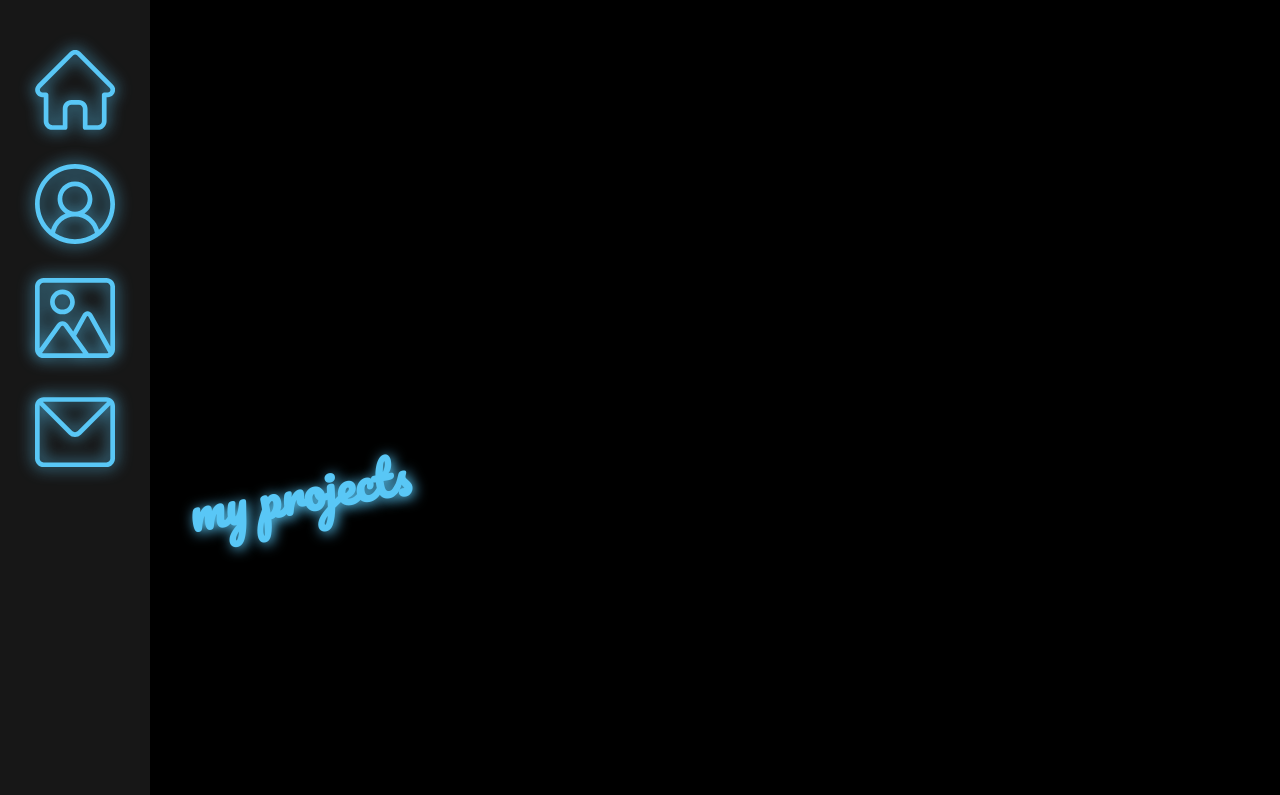
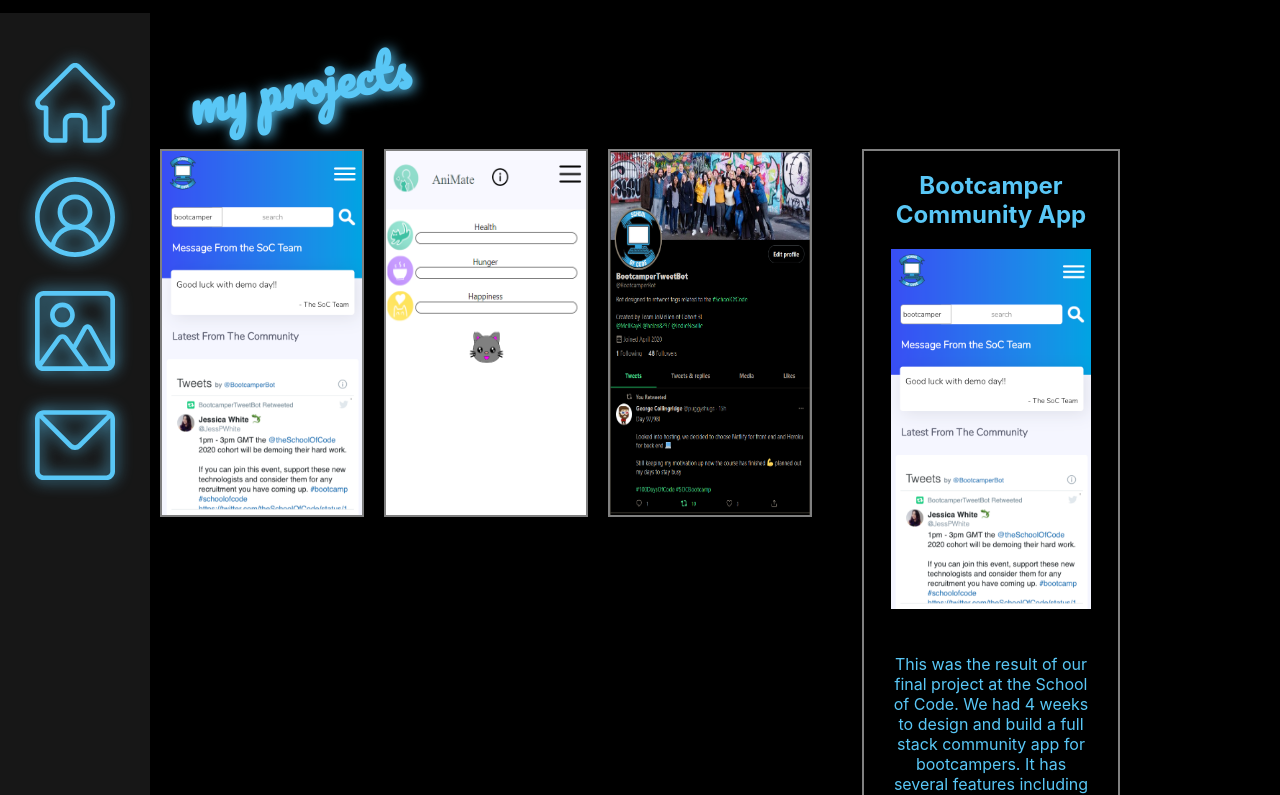
Before and after one commit to MellKay/portfolio, a React (Create React App) app: page /projects in a window 1280 px wide. Shown: the top 795 px of the page. Built offline with nearby package versions, Linux system fonts and the light colour scheme.

Commit message:
very janky first version of the grid

```diff
--- a/src/components/Projects/index.js
+++ b/src/components/Projects/index.js
@@ -3,6 +3,7 @@ import "./projects.css";
 import img1 from "../../assets/bnaHome.png";
 import img2 from "../../assets/ani-matehome.png";
 import img3 from "../../assets/twitterBot.PNG";
+import { useState } from "react";
 
 function Projects() {
   // 9 containers with thumbnail images
@@ -14,6 +15,8 @@ function Projects() {
 
   const projects = [
     {
+      id: 0,
+      title: "Bootcamper Community App",
       img: img1,
       description:
         "This was the result of our final project at the School of Code. We had 4 weeks to design and build a full stack community app for bootcampers. It has several features including a bootcamper list where you can see all bootcampers, past and present. It has a companies list where new bootcampers can see where previous bootcampers are working so they can get a good idea of where they can go and it has a list of relevent events in the area pulled from the meetup API, as well as many other features.",
@@ -21,12 +24,16 @@ function Projects() {
       liveSite: "https://bootcamper-network.netlify.app/",
     },
     {
+      id: 1,
+      title: "Ani-Mate",
       img: img2,
       description:
         "This is Ani-Mate, a month long project made by a small group for the Code First Girls: Hack from Home project. The idea behind this project was helping take care of yourself using a small virtual pet. Users would click the hunger button when they eat to feed Ani, the health button when they shower or sleep, and the happiness button when they do anything that makes them happy! We felt this would encourage remembering to take care of yourself, especially given that this was built during the lockdown when many people were having a hard time doing so.",
       repo: "https://github.com/MellKay/Hack-From-Home",
     },
     {
+      id: 2,
+      title: "Bootcamper Twitter Bot",
       img: img3,
       description:
         "This is a twitter bot that was created as part of our final project at School of Code, but deserves its own slot on my portfolio as it's something I'm very proud of making. It looks for tweets with hashtags such as #SchoolOfCode and retweets them to boost their numbers. It also retweets everything tweeted by @theSchoolOfCode. It was originally created so we could have a twitter feed on the homepage of our app that only showed specific and relevant tweets, without having to go and manually retweet every single one. It still recieves updates, particularly on SoC demo days to show support for the bootcampers.",
@@ -35,9 +42,34 @@ function Projects() {
     },
   ];
 
+  const [currentProject, setCurrentProject] = useState(projects[0]);
   return (
     <div className="projects">
       <h1>my projects</h1>
+      <div className="container">
+        <div className="grid-container">
+          {projects.map((item) => (
+            <div className="grid-item">
+              {/* on click of this image, setCurrentProject to be whatever the related project is */}
+              <img
+                src={item.img}
+                className="thumbnail"
+                onClick={() => setCurrentProject(projects[item.id])}
+              />
+            </div>
+          ))}
+        </div>
+        <div className="project-display">
+          <h2>{currentProject.title}</h2>
+          <img src={currentProject.img} className="display-img" />
+          <p>{currentProject.description}</p>
+          {currentProject.liveSite && (
+            <a href={currentProject.liveSite}>Live Hosted Site </a>
+          )}
+          <br />
+          {currentProject.repo && <a href={currentProject.repo}>Github Repo</a>}
+        </div>
+      </div>
     </div>
   );
 }
--- a/src/components/Projects/projects.css
+++ b/src/components/Projects/projects.css
@@ -3,3 +3,32 @@
   display: inline-block;
   padding-left: 10px;
 }
+
+.container {
+  display: grid;
+  grid-template-columns: repeat(2, 1fr);
+  grid-gap: 50px;
+}
+
+.grid-container {
+  display: grid;
+  grid-template-columns: repeat(3, 1fr);
+  grid-template-rows: repeat(3, 1fr);
+  grid-gap: 20px;
+  width: 50%;
+}
+
+.grid-item,
+.project-display {
+  border: 2px grey solid;
+  text-align: center;
+}
+
+.thumbnail {
+  width: 200px;
+  height: 100%;
+}
+
+.display-img {
+  width: 200px;
+}
```
